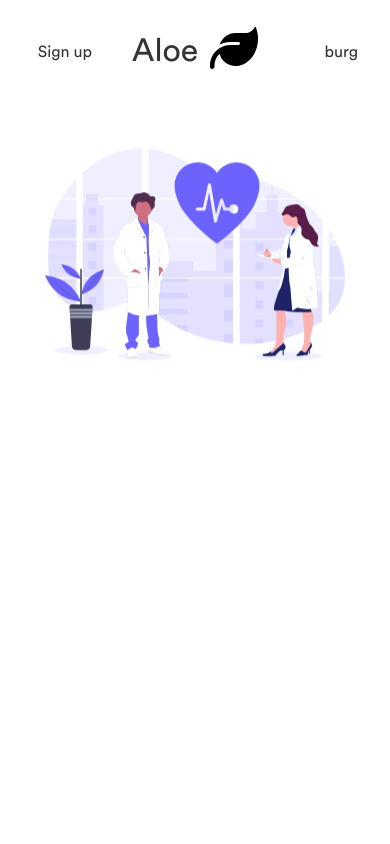
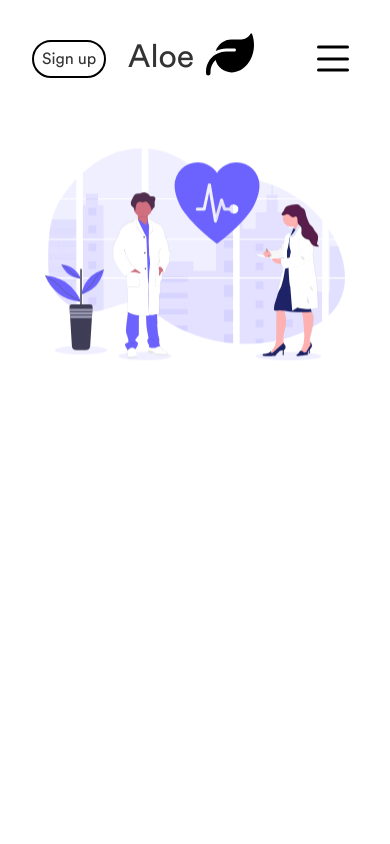
Before and after one commit to remyhunt/aloe-health, a React (Vite) app: page / in a window 390 px wide. Shown: the top 844 px of the page. Built offline with nearby package versions, Linux system fonts and the light colour scheme.

Commit message:
add hambagu

```diff
--- a/src/App.css
+++ b/src/App.css
@@ -169,5 +169,5 @@ body {
   position: absolute;
   background-color: white;
   /* background-color:rgb(4, 0, 62); */
-  z-index: 9999 !important;
+  z-index: 99 !important;
 }
--- /dev/null
+++ b/src/components/HamburgerMenu.css
@@ -0,0 +1,46 @@
+.hamburger-checkbox {
+  opacity: 0;
+}
+
+.accordion {
+  opacity: 0;
+  transition: all 1s;
+}
+.showAccordion {
+  /* if you want to animate this in... */
+  opacity: 1;
+  z-index: 5;
+  height: auto;
+  display: inline-block;
+}
+
+/* hamburger menu and bars / bar animations */
+.hamburger-menu {
+  margin: 1rem;
+  display: flex;
+  flex-flow: column wrap;
+  justify-content: space-between;
+  height: 2rem;
+  width: 2rem;
+  cursor: pointer;
+}
+.bar-top,
+.bar-middle,
+.bar-bottom {
+  height: 3px;
+  border-radius: 3px;
+  margin: 3px 0;
+  transform-origin: left;
+  transition: all 0.5s;
+}
+.bar-top-transform {
+  transform: rotate(45deg);
+}
+.bar-middle-transform {
+  transform: translateX(1rem);
+  opacity: 0;
+}
+.bar-bottom-transform {
+  transform: rotate(-45deg);
+}
+/* /hamburger */
--- /dev/null
+++ b/src/components/HamburgerMenu.jsx
@@ -0,0 +1,35 @@
+import { useEffect, useState } from "react";
+import "./HamburgerMenu.css";
+
+const HamburgerMenu = ({setAccordionVisible}) => {
+
+
+  const [toggle, setToggle] = useState(false)
+
+  useEffect(() => {
+    console.log('got here', toggle)
+    setAccordionVisible(toggle)
+
+    // barTop.classList.add("bar-top-transform");
+    // barMiddle.classList.add("bar-middle-transform");
+    // barBottom.classList.add("bar-bottom-transform");
+  }, [toggle]);
+
+
+
+  return (
+    <>
+    <div id="hamburger-menu-container" className="z-[9999]" >
+      <label >
+        <input type="checkbox" id="hamburger-checkbox" name="" className="hidden" onClick={() => setToggle(!toggle)} />
+        <div className="hamburger-menu">
+          <div className={`bar-top bg-black ${toggle ? "bar-top-transform" : ""}`}> </div>
+          <div className={`bar-middle bg-black ${toggle ? "bar-middle-transform" : ""}`}> </div>
+          <div className={`bar-bottom bg-black ${toggle ? "bar-bottom-transform" : ""}`}> </div>
+        </div>
+      </label>
+    </div>
+    </>
+  );
+};
+export default HamburgerMenu;
--- a/src/components/Nav.jsx
+++ b/src/components/Nav.jsx
@@ -1,10 +1,15 @@
 import { useEffect, useState } from "react";
 import "./Nav.css";
+import HamburgerMenu from "./HamburgerMenu";
 
 const Nav = () => {
   const [navItemInFocus, setNavItemInFocus] = useState(0);
+  const [accordionVisible, setAccordionVisible] = useState(false);
   const navItemContent = [
-    { name: "Product", list: ["About Us", "Services", "Doctors", "Find a Doctor", "Locations", "Appointments"] },
+    {
+      name: "Product",
+      list: ["About Us", "Services", "Doctors", "Find a Doctor", "Locations", "Appointments"],
+    },
     {
       name: "Solutions",
       list: [
@@ -25,10 +30,10 @@ const Nav = () => {
         "Exercise & Fitness",
         "Mental Health",
       ],
-    }, {
+    },
+    {
       name: "Pricing",
-      list: [
-      ],
+      list: [],
     },
   ];
   const navItemContentNonEmpty = () => {
@@ -90,12 +95,25 @@ const Nav = () => {
 
   return (
     <div className="container mx-auto flex justify-between pt-[2.5rem] h-[6rem] px-[2rem]">
+      {accordionVisible && (
+        <div className="fixed w-[100vw] m-0 overflow-hidden p-0 h-[calc(100vh)] z-[99] bg-[#fff] top-[0] left-0 flex flex-col items-center justify-center">
+          <div class="h-[40vh] flex flex-col items-center justify-evenly">
+            {navItemContent.map((item, j) => {
+              return (
+                <div key={j} className="cursor-pointer hover:bg-[#d9eddf]">
+                  <div className="text-[4rem]">{item.name}</div>
+                </div>
+              );
+            })}
+          </div>
+        </div>
+      )}
       <div className="flex lg:hidden">
-        <div className="translate-y-[-.4rem] h-max rounded-[5px] border-white border-[1px] p-[.3rem] ">
+        <div className=" h-max rounded-full border-black border-[2px] py-[.3rem] px-[.5rem] ">
           Sign up
         </div>
       </div>
-      <div className="flex flex-row">
+      <div className="flex flex-row translate-y-[.4rem]">
         <span className="text-[2rem] mt-[-13px] mr-[12px]">Aloe</span>
         <svg
           xmlns="http://www.w3.org/2000/svg"
@@ -114,7 +132,10 @@ const Nav = () => {
             <div className="flex w-full text-white bg-[#424a71] flex-col justify-between ">
               {navItemContent[navItemInFocus].list.map((item, i) => {
                 return (
-                  <div className="hover:bg-[#88b1ff] py-[1rem]  hover:cursor-pointer  px-[2rem] ">
+                  <div
+                    key={item}
+                    className="hover:bg-[#88b1ff] py-[1rem]  hover:cursor-pointer  px-[2rem] "
+                  >
                     {item}
                   </div>
                 );
@@ -123,8 +144,10 @@ const Nav = () => {
           </div>
           {/* /dropdown */}
           <div id="nav-items" className="flex flex-row space-x-[2rem]">
-            <div className="flex flex-row cursor-pointer">
-              Product
+            {navItemContent.map((item, j) => {
+              return (
+                <div key={j} className="flex flex-row cursor-pointer">
+                  {item.name}
                   <svg
                     className="fill-black w-[.8rem] h-[1.4rem] ml-[3px]"
                     xmlns="http://www.w3.org/2000/svg"
@@ -134,29 +157,8 @@ const Nav = () => {
                     <path d="M201.4 374.6c12.5 12.5 32.8 12.5 45.3 0l160-160c12.5-12.5 12.5-32.8 0-45.3s-32.8-12.5-45.3 0L224 306.7 86.6 169.4c-12.5-12.5-32.8-12.5-45.3 0s-12.5 32.8 0 45.3l160 160z" />
                   </svg>
                 </div>
-            <div className="flex flex-row cursor-pointer">
-              Solutions
-              <svg
-                className="fill-black w-[.8rem] h-[1.4rem] ml-[3px]"
-                xmlns="http://www.w3.org/2000/svg"
-                viewBox="0 0 448 512"
-              >
-                {/* <!--! Font Awesome Pro 6.2.1 by @fontawesome - https://fontawesome.com License - https://fontawesome.com/license (Commercial License) Copyright 2022 Fonticons, Inc. --> */}
-                <path d="M201.4 374.6c12.5 12.5 32.8 12.5 45.3 0l160-160c12.5-12.5 12.5-32.8 0-45.3s-32.8-12.5-45.3 0L224 306.7 86.6 169.4c-12.5-12.5-32.8-12.5-45.3 0s-12.5 32.8 0 45.3l160 160z" />
-              </svg>
-            </div>
-            <div className="flex flex-row cursor-pointer">
-              Services
-              <svg
-                className="fill-black w-[.8rem] h-[1.4rem] ml-[3px]"
-                xmlns="http://www.w3.org/2000/svg"
-                viewBox="0 0 448 512"
-              >
-                {/* <!--! Font Awesome Pro 6.2.1 by @fontawesome - https://fontawesome.com License - https://fontawesome.com/license (Commercial License) Copyright 2022 Fonticons, Inc. --> */}
-                <path d="M201.4 374.6c12.5 12.5 32.8 12.5 45.3 0l160-160c12.5-12.5 12.5-32.8 0-45.3s-32.8-12.5-45.3 0L224 306.7 86.6 169.4c-12.5-12.5-32.8-12.5-45.3 0s-12.5 32.8 0 45.3l160 160z" />
-              </svg>
-            </div>
-            <div className="flex flex-row cursor-pointer">Pricing </div>
+              );
+            })}
           </div>
         </div>
         {/* <!-- /nav main --> */}
@@ -175,7 +177,12 @@ const Nav = () => {
       </div>
       {/* <!-- /nav-right --> */}
       {/* burger menu */}
-      <div className="flex lg:hidden">burg</div>
+      <div className="flex z-[9999] translate-y-[-.6rem] relative items-center justify-center w-[50px] lg:hidden">
+        {/* hamburger menu container */}
+        <HamburgerMenu className="absolute " setAccordionVisible={setAccordionVisible} />
+
+        {/* /hamburger menu container */}
+      </div>
       {/* /burger menu */}
     </div>
   );
```
Lines whose indentation alone changed are shown as unchanged.
